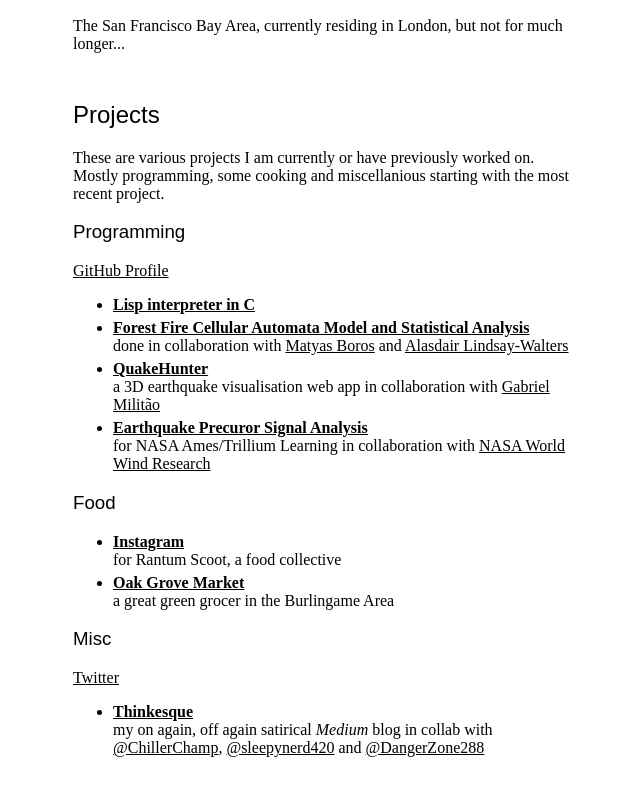
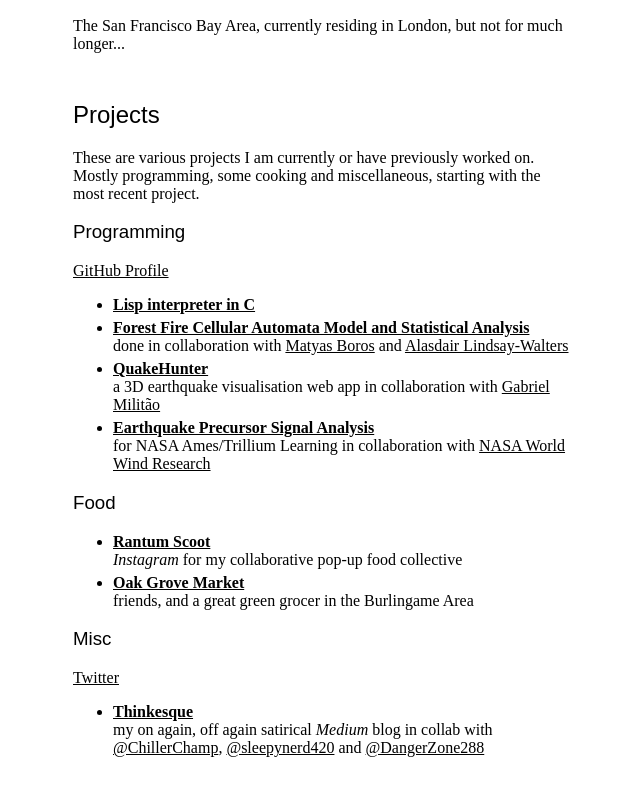
Before and after one commit to ben-chang/ben-chang.github.io, a plain HTML site: page index.html in a window 1280 px wide. Shown: the part 382-1178 px from the top of the page, without its empty margins (317-957 px from the left). Drawn offline with Linux system fonts and the light colour scheme.

Commit message:
spell check, others

```diff
--- a/index.html
+++ b/index.html
@@ -42,6 +42,12 @@
 		/*text-decoration: none;*/
 	}
 
+	/*@media (max-width: 500px) {
+      body {
+      	margin: 20px;
+      }
+    }*/
+
 </style>
 <body>
 <header>
@@ -63,7 +69,7 @@
 
 	<h2>Projects</h2>
 	<p>
-		These are various projects I am currently or have previously worked on. Mostly programming, some cooking and miscellanious starting with the most recent project.
+		These are various projects I am currently or have previously worked on. Mostly programming, some cooking and miscellaneous, starting with the most recent project.
 	</p>
 	<h3>Programming</h3>
 	<p><a href="https://github.com/bench4ng">GitHub Profile</a></p>
@@ -75,18 +81,18 @@
 		<li><strong><a href="https://worldwind.arc.nasa.gov/quakehunter/">QuakeHunter</a></strong>
 		<br>
 		a 3D earthquake visualisation web app in collaboration with <a href="https://github.com/Gagaus">Gabriel Militão</a></li>
-		<li><strong><a href="https://github.com/NASAWorldWindResearch/EarthquakeApp">Earthquake Precuror Signal Analysis</a></strong>
+		<li><strong><a href="https://github.com/NASAWorldWindResearch/EarthquakeApp">Earthquake Precursor Signal Analysis</a></strong>
 		<br>
 		for NASA Ames/Trillium Learning in collaboration with <a href="https://github.com/NASAWorldWindResearch">NASA World Wind Research</a></li>
 	</ul>
 	<h3>Food</h3>
 	<ul>
-		<li><strong><a href="https://www.instagram.com/rantum_scoot/">Instagram</a></strong>
+		<li><strong><a href="https://www.instagram.com/rantum_scoot/">Rantum Scoot</a></strong>
 		<br>
-		for Rantum Scoot, a food collective</li>
+		<em>Instagram</em> for my collaborative pop-up food collective</li>
 		<li><strong><a href="http://oakgrove-market.com/">Oak Grove Market</a></strong>
 		<br>
-		a great green grocer in the Burlingame Area</li>
+		friends, and a great green grocer in the Burlingame Area</li>
 	</ul>
 	<h3>Misc</h3>
 	<p><a href="https://twitter.com/this_chump">Twitter</a></p>
```
